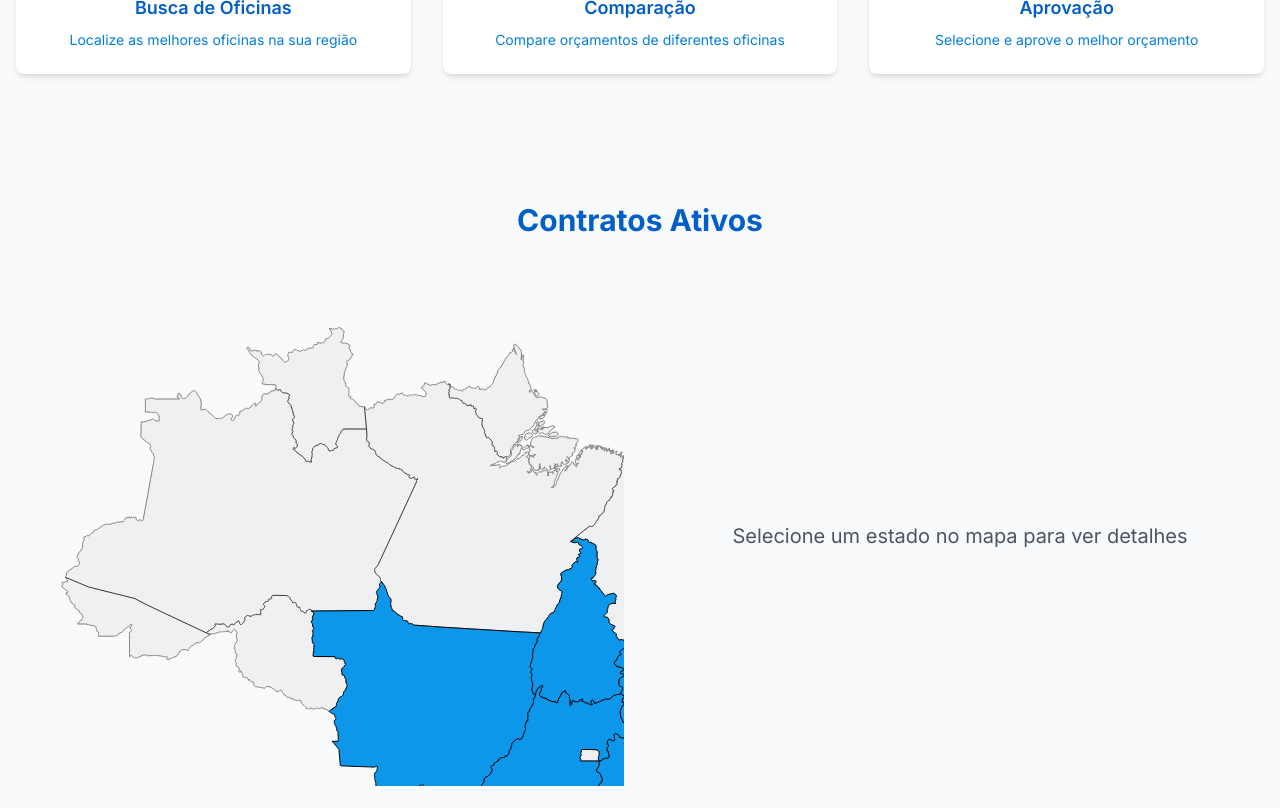
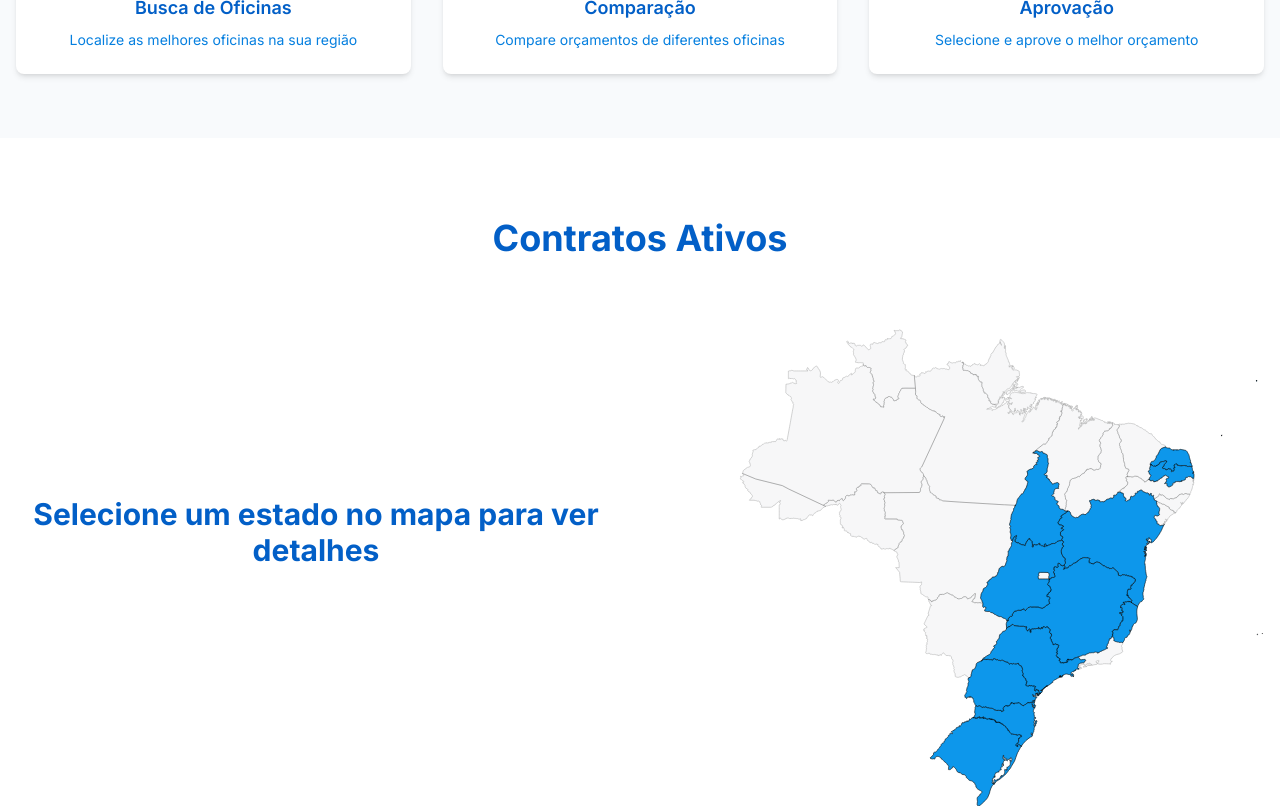
Before and after one commit to iampedrosilva/site-half, a Next.js app: page / in a window 1280 px wide. Shown: the part 2520-3328 px from the top of the page. Built offline with nearby package versions, Linux system fonts and the light colour scheme.

Commit message:
Update 1.5 Map Finish

```diff
--- a/components/brazil-map.tsx
+++ b/components/brazil-map.tsx
@@ -43,32 +43,35 @@ const statesPaths: { [key: string]: string } = {
 export default function BrazilMap({ activeStates, onStateHover, className = "" }: BrazilMapProps) {
   return (
     <svg
-      viewBox="0 800"
-      className={className}
+      viewBox="0 0 870 870"
+      className={`w-full h-auto ${className}`}
       onMouseLeave={() => onStateHover(null)}
     >
-      {Object.entries(statesPaths).map(([state, path]) => (
+      {Object.entries(statesPaths).map(([state, path]) => {
+        const isActive = activeStates.includes(state)
+        return (
           <motion.path
             key={state}
             d={path}
-          stroke="#000000" // cor da borda
+            stroke="#000000"
             strokeWidth="1"
             strokeLinecap="round"
             strokeLinejoin="round"
             initial={{ opacity: 0.5 }}
             animate={{
-            opacity: activeStates.includes(state) ? 1 : 0.5,
-            fill: activeStates.includes(state) ? "#0d97eb" : "#e5e7eb"
+              opacity: isActive ? 1 : 0.3, // Estados inativos com opacidade reduzida
+              fill: isActive ? "#0d97eb" : "#e5e7eb" // Estados inativos com cor cinza
             }}
             whileHover={{
-            opacity: 1,
-            scale: 1.05,
-            fill: "#025fc7"
+              opacity: 1, // Aumenta a opacidade ao passar o mouse
+              scale: 1.05, // Aumenta ligeiramente o tamanho
+              fill: isActive ? "#025fc7" : "#cccccc" // Muda a cor ao passar o mouse
             }}
-          onMouseEnter={() => onStateHover(state)}
+            onMouseEnter={() => onStateHover(state)} // Sempre envia o estado, mesmo se inativo
             className="cursor-pointer transition-colors"
           />
-      ))}
+        )
+      })}
     </svg>
   )
 }
--- a/components/contracts.tsx
+++ b/components/contracts.tsx
@@ -3,56 +3,110 @@
 import { useState } from "react"
 import { motion, AnimatePresence } from "framer-motion"
 import BrazilMap from "./brazil-map"
+import { FaCar, FaTools } from "react-icons/fa"
+import { GiBrazilFlag } from "react-icons/gi"
 
 const states = {
+  AC: { name: "Acre", vehicles: 0, workshops: 0 },
+  AL: { name: "Alagoas", vehicles: 0, workshops: 0 },
+  AP: { name: "Amapá", vehicles: 0, workshops: 0 },
+  AM: { name: "Amazonas", vehicles: 0, workshops: 0 },
+  BA: { name: "Bahia", vehicles: 280, workshops: 32 },
+  CE: { name: "Ceará", vehicles: 0, workshops: 0 },
+  DF: { name: "Distrito Federal", vehicles: 0, workshops: 0 },
+  ES: { name: "Espírito Santo", vehicles: 200, workshops: 28 },
   GO: { name: "Goiás", vehicles: 250, workshops: 30 },
+  MA: { name: "Maranhão", vehicles: 0, workshops: 0 },
+  MT: { name: "Mato Grosso", vehicles: 0, workshops: 0 },
+  MS: { name: "Mato Grosso do Sul", vehicles: 0, workshops: 0 },
+  MG: { name: "Minas Gerais", vehicles: 450, workshops: 55 },
+  PA: { name: "Pará", vehicles: 0, workshops: 0 },
+  PB: { name: "Paraíba", vehicles: 130, workshops: 22 },
+  PR: { name: "Paraná", vehicles: 320, workshops: 38 },
+  PE: { name: "Pernambuco", vehicles: 0, workshops: 0 },
+  PI: { name: "Piauí", vehicles: 0, workshops: 0 },
+  RJ: { name: "Rio de Janeiro", vehicles: 0, workshops: 0 },
+  RN: { name: "Rio Grande do Norte", vehicles: 150, workshops: 25 },
+  RS: { name: "Rio Grande do Sul", vehicles: 280, workshops: 40 },
+  RO: { name: "Rondônia", vehicles: 0, workshops: 0 },
+  RR: { name: "Roraima", vehicles: 0, workshops: 0 },
+  SC: { name: "Santa Catarina", vehicles: 300, workshops: 35 },
+  SP: { name: "São Paulo", vehicles: 500, workshops: 60 },
+  SE: { name: "Sergipe", vehicles: 0, workshops: 0 },
   TO: { name: "Tocantins", vehicles: 180, workshops: 20 },
-  SC: { name: "Santa Catarina", vehicles: 300, workshops: 35 },
-  RS: { name: "Rio Grande do Sul", vehicles: 280, workshops: 40 },
-  RN: { name: "Rio Grande do Norte", vehicles: 150, workshops: 25 },
-  ES: { name: "Espírito Santo", vehicles: 200, workshops: 28 },
-  SP: { name: "São Paulo", vehicles: 500, workshops: 60 },
-  MG: { name: "Minas Gerais", vehicles: 450, workshops: 55 },
-  PR: { name: "Paraná", vehicles: 320, workshops: 38 },
-  PB: { name: "Paraíba", vehicles: 130, workshops: 22 },
-  BA: { name: "Bahia", vehicles: 280, workshops: 32 },
-  MT: { name: "Mato Grosso", vehicles: 0, workshops: 0 },
-}
+};
 
 export default function Contracts() {
   const [activeState, setActiveState] = useState<string | null>(null)
 
+  // Filtra os estados que têm veículos ou oficinas
+  const activeStates = Object.keys(states).filter(
+    (state) => states[state as keyof typeof states].vehicles > 0 || states[state as keyof typeof states].workshops > 0
+  )
+
+  const stateInfo = activeState && states[activeState as keyof typeof states]
+  const isStateActive = activeState ? activeStates.includes(activeState) : false
+
   return (
-    <section id="contracts" className="py-16 bg-gray-50">
+    <section id="contracts" className="py-20 bg-white relative overflow-hidden">
+      {/* Fundo decorativo */}
+      <div className="absolute inset-0 bg-gradient-to-r from-[#025fc7]/10 to-[#0d97eb]/10 transform rotate-[-10deg] scale-125 -z-10"></div>
+
       <div className="container mx-auto px-4">
-        <h2 className="text-3xl font-bold text-center mb-12 text-[#025fc7]">Contratos Ativos</h2>
-        <div className="grid md:grid-cols-2 gap-8 items-center">
-          <div className="relative h-[500px]">
-            <BrazilMap
-              activeStates={Object.keys(states)}
-              onStateHover={setActiveState}
-              className="w-full h-full"
-            />
-          </div>
+        <h2 className="text-4xl font-bold text-center mb-12 text-[#025fc7]">
+          Contratos Ativos
+        </h2>
+        <div className="grid md:grid-cols-2 gap-12 items-center">
+
+
+          {/* Detalhes do Estado */}
           <AnimatePresence mode="wait">
-            {activeState ? (
+            {stateInfo ? (
               <motion.div
                 key={activeState}
                 initial={{ opacity: 0, x: 50 }}
                 animate={{ opacity: 1, x: 0 }}
                 exit={{ opacity: 0, x: -50 }}
                 transition={{ duration: 0.3 }}
-                className="space-y-4"
+                className="space-y-6"
               >
-                <h3 className="text-2xl font-semibold mb-6 text-[#025fc7]">
-                  {states[activeState as keyof typeof states].name}
+                <h3 className="text-3xl font-semibold mb-6 text-[#025fc7]">
+                  {stateInfo.name}
                 </h3>
-                <p className="text-lg">
-                  Veículos geridos: <span className="font-bold">{states[activeState as keyof typeof states].vehicles}</span>
-                </p>
-                <p className="text-lg">
-                  Oficinas credenciadas: <span className="font-bold">{states[activeState as keyof typeof states].workshops}</span>
-                </p>
+                {!isStateActive ? (
+                  <motion.div
+                    initial={{ scale: 0.9 }}
+                    animate={{ scale: 1 }}
+                    className="text-center space-y-6"
+                  >
+                    <GiBrazilFlag className="text-8xl text-[#025fc7] mx-auto mb-6 animate-pulse" />
+                    <p className="text-2xl text-[#025fc7]">
+                      "Nossa próxima fronteira! Em breve nesta região."
+                    </p>
+                  </motion.div>
+                ) : (
+                  <motion.div
+                    initial={{ opacity: 0, y: 20 }}
+                    animate={{ opacity: 1, y: 0 }}
+                    transition={{ delay: 0.2 }}
+                    className="space-y-6"
+                  >
+                    <div className="flex items-center space-x-4 p-6 bg-gradient-to-r from-[#025fc7] to-[#0d97eb] rounded-lg text-white shadow-lg">
+                      <FaCar className="text-4xl" />
+                      <div>
+                        <p className="text-lg">Veículos geridos</p>
+                        <p className="text-2xl font-bold">{stateInfo.vehicles}</p>
+                      </div>
+                    </div>
+                    <div className="flex items-center space-x-4 p-6 bg-gradient-to-r from-[#025fc7] to-[#0d97eb] rounded-lg text-white shadow-lg">
+                      <FaTools className="text-4xl" />
+                      <div>
+                        <p className="text-lg">Oficinas credenciadas</p>
+                        <p className="text-2xl font-bold">{stateInfo.workshops}</p>
+                      </div>
+                    </div>
+                  </motion.div>
+                )}
               </motion.div>
             ) : (
               <motion.div
@@ -63,10 +117,21 @@ export default function Contracts() {
                 transition={{ duration: 0.3 }}
                 className="text-center"
               >
-                <p className="text-xl text-gray-600">Selecione um estado no mapa para ver detalhes</p>
+                <p className="text-3xl font-bold text-center mb-12 text-[#025fc7]">
+                  Selecione um estado no mapa para ver detalhes
+                </p>
               </motion.div>
             )}
           </AnimatePresence>
+
+          {/* Mapa do Brasil */}
+          <div className="relative h-[500px]">
+            <BrazilMap
+              activeStates={activeStates}
+              onStateHover={setActiveState}
+              className="w-full h-full"
+            />
+          </div>
         </div>
       </div>
     </section>
```
Lines whose indentation alone changed are shown as unchanged.
